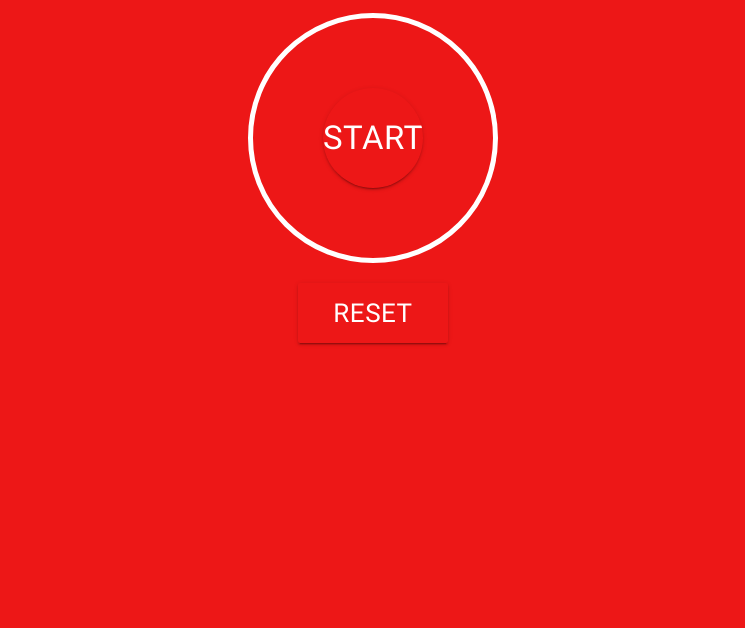
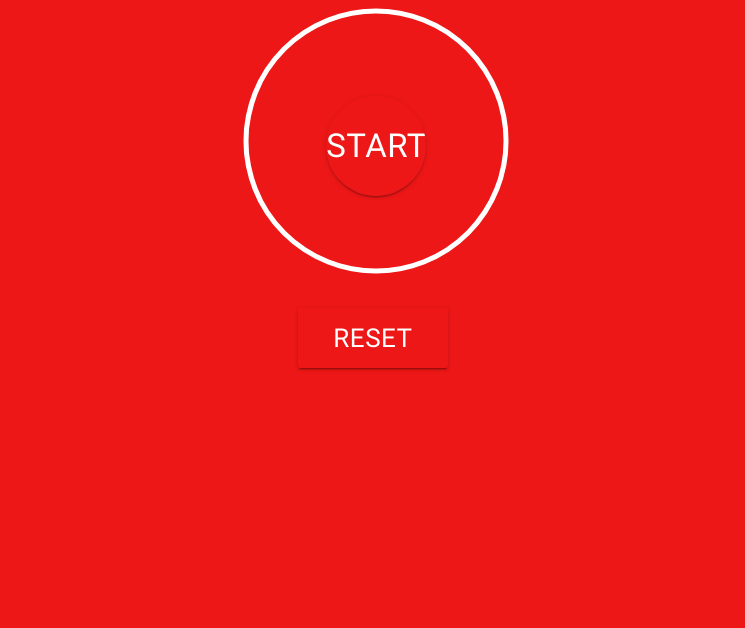
Before and after one commit to PhaniMaddi/pomodoro-timer, a website: page index.html in a window 1280 px wide. Shown: the part 172-800 px from the top of the page, without its empty margins (267-1012 px from the left). Drawn offline with Linux system fonts and the light colour scheme.

Commit message:
CSS: adding svg animation

```diff
--- a/index.html
+++ b/index.html
@@ -29,17 +29,16 @@
         <div class="col m12">
           <div class="countdown valign-wrapper">
             <button type="button" class="btn-floating btn-large" id="control-btn">start</button>
-            <!-- <svg width="260" height="260" xmlns="http://www.w3.org/2000/svg">
+            <svg width="200" height="200" xmlns="http://www.w3.org/2000/svg">
               <g>
                 <title>Layer 1</title>
-                <circle id="circle" class="circle_animation" r="69.85699" cy="81" cx="81" stroke-width="8" stroke="#6fdb6f" fill="none" />
+                <circle id="circle" class="circle_animation" r="130" cy="160" cx="160" stroke-width="8" stroke="#6fdb6f" fill="none" />
               </g>
-            </svg> -->
+            </svg>
           </div>
 
 
-          <!-- <svg>
-              <circle r="100" cx="125" cy="125"></circle>
+          <!--
               <pre>
                   https://codepen.io/carsy/pen/VvqJwm
               </pre>
--- a/style.css
+++ b/style.css
@@ -4,6 +4,7 @@
           src: url(/fonts/roboto/Roboto-Medium.woff);
           src: url(/fonts/roboto/Roboto-Medium.ttf);
 }
+
 body {
   font-family: 'Roboto', sans-serif;
   background-color: #ed1717;
@@ -15,6 +16,7 @@ body {
   color: #fff;
   font-weight: 500;
 }
+
 .time-cont {
     display: flex;
     align-items: center;
@@ -22,19 +24,22 @@ body {
 }
 
 .countdown {
-  width: 250px;
-  height: 250px;
+  position: relative;
+  width: 275px;
+  height: 275px;
   margin: 0 auto;
-  border-radius: 50%;
-  border: 5px solid #fff;
-  padding-left: 70px;
 }
-  #control-btn {
+
+#control-btn {
+  position: absolute;
+  top: 30%;
+  left: 33%;
   width: 100px;
   height: 100px;
   font-size: 33px;
   background-color: inherit;
 }
+
 #reset-btn {
   width: 150px;
   height: 60px;
@@ -44,18 +49,30 @@ body {
 }
 
 svg {
-  position: relative;
-  width: 250px;
-  height: 250px;
+  width: 300px;
+  height: 300px;
+  position: absolute;
   transform: rotateY(-180deg) rotateZ(-90deg);
 }
 
 svg circle {
-  stroke-dasharray: 113px;
+  stroke-dasharray: 1000px;
   stroke-dashoffset: 0px;
   stroke-linecap: round;
-  stroke-width: 2px;
+  stroke-width: 5px;
   stroke: white;
   fill: none;
-  animation: countdown 11s linear infinite forwards;
+  animation-name: countdown;
+  animation-timing-function: linear;
+  animation-iteration-count: infinite;
+  animation-duration: 51s;
 }
+
+@keyframes countdown {
+  from {
+    stroke-dashoffset: 0px;
+  }
+  to {
+    stroke-dashoffset: 1000px;
+  }
+}
```
